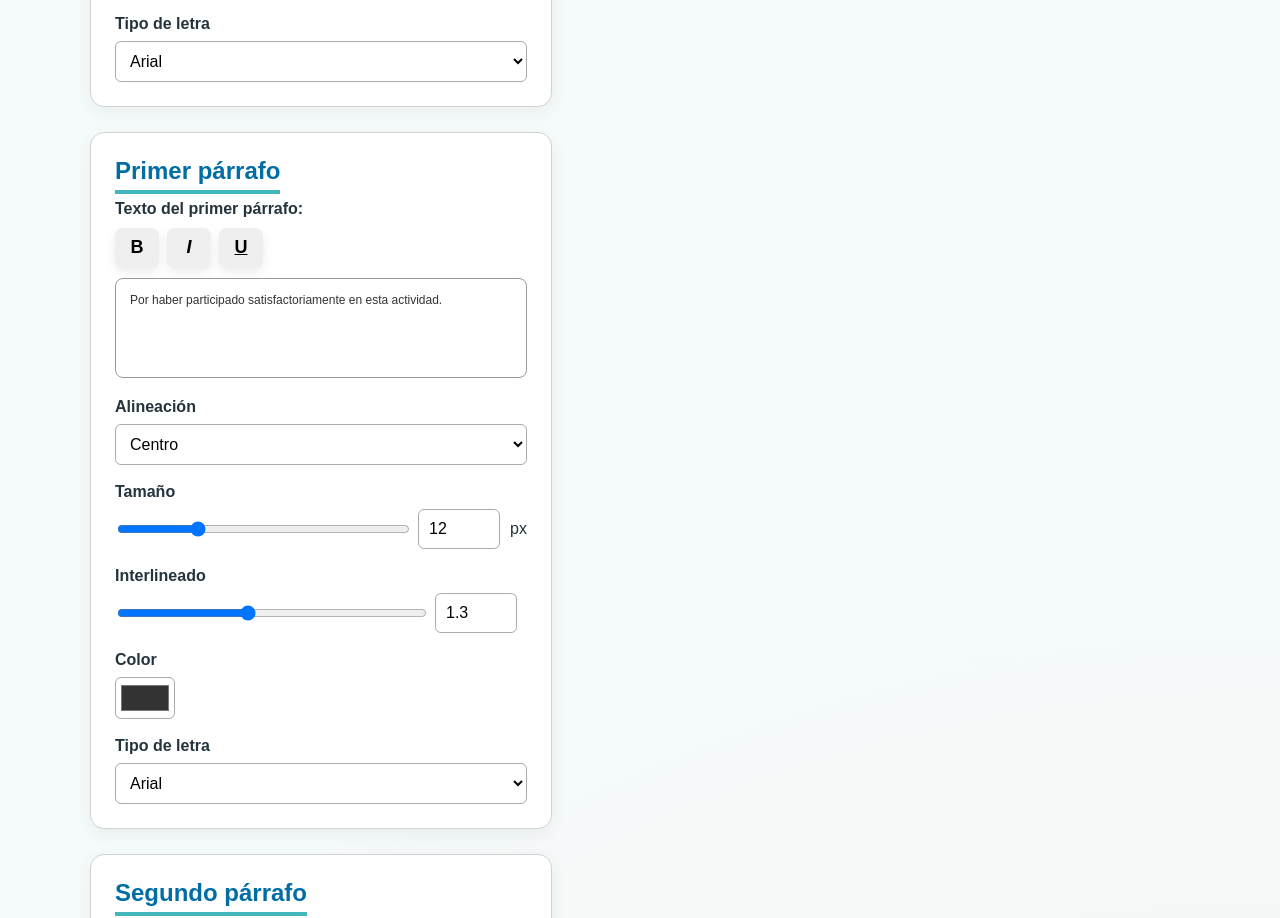
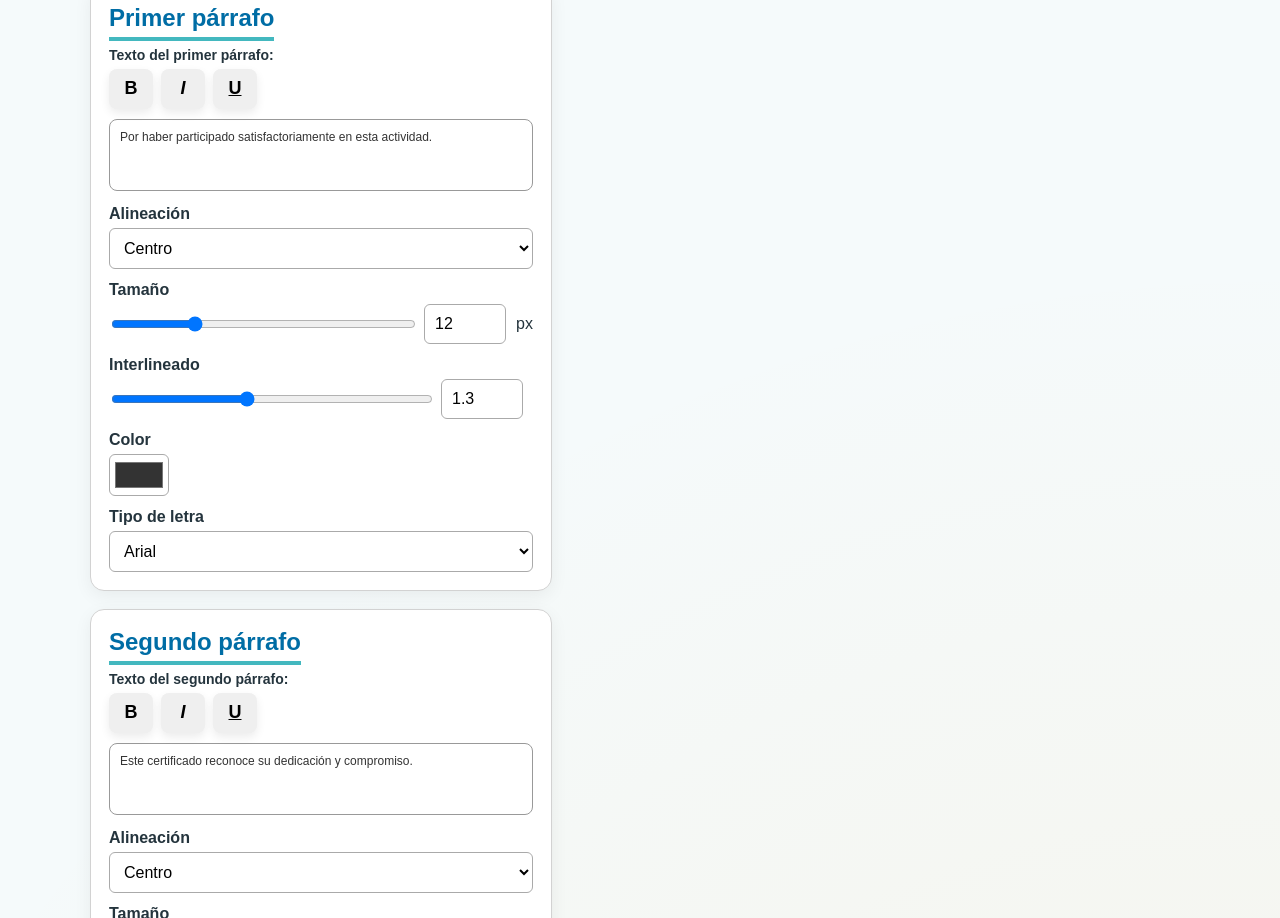
Before and after one commit to Carmenleyva/editor-certificados, a plain HTML site: page index.html in a window 1280 px wide. Shown: the part 1882-2800 px from the top of the page. Drawn offline with nearby package versions, Linux system fonts and the light colour scheme.

Commit message:
Add files via upload

```diff
--- a/style.css
+++ b/style.css
@@ -190,8 +190,8 @@ input[type="file"] {
 }
 
 .bloque-editor {
-  margin-bottom: 25px;
-  padding: 24px;
+  margin-bottom: 18px;
+  padding: 18px;
   border: 1px solid #d2d2d2;
   border-radius: 14px;
   background-color: white;
@@ -200,8 +200,9 @@ input[type="file"] {
 
 .titulo-campo {
   display: block;
-  margin-bottom: 10px;
+  margin-bottom: 6px;
   font-weight: bold;
+  font-size: 14px;
 }
 
 .fila-principal {
@@ -232,9 +233,9 @@ input[type="file"] {
 }
 
 .editor-texto {
-  min-height: 100px;
-  padding: 14px;
-  margin-bottom: 20px;
+  min-height: 72px;
+  padding: 10px;
+  margin-bottom: 14px;
   border: 1px solid #999999;
   border-radius: 8px;
   background-color: white;
@@ -262,16 +263,16 @@ input[type="file"] {
 
 .panel-controles {
   display: grid;
-  grid-template-columns: repeat(2, minmax(220px, 1fr));
-  gap: 18px 24px;
+  grid-template-columns: repeat(2, minmax(180px, 1fr));
+  gap: 12px 16px;
   align-items: end;
-  margin-top: 16px;
+  margin-top: 12px;
 }
 
 .grupo-control {
   display: flex;
   flex-direction: column;
-  gap: 8px;
+  gap: 5px;
 }
 
 .grupo-control > label {
@@ -922,7 +923,6 @@ input[type="file"] {
 
   align-self: start;
 }
-}
 
 .panel-vista-previa .bloque-editor{
   margin: 0;
@@ -1003,11 +1003,11 @@ input[type="file"] {
 }
 .logo-app {
   display: block;
-  width: 200px !important;
+  width: 120px !important;
   max-width: 120px !important;
-  height: 120px !important;
+  height: auto !important;
   object-fit: contain;
-  margin: 14px auto 8px;
+  margin: 18px auto 10px;
 }
 /* ======================================================
    MENSAJE DE BIENVENIDA
```
